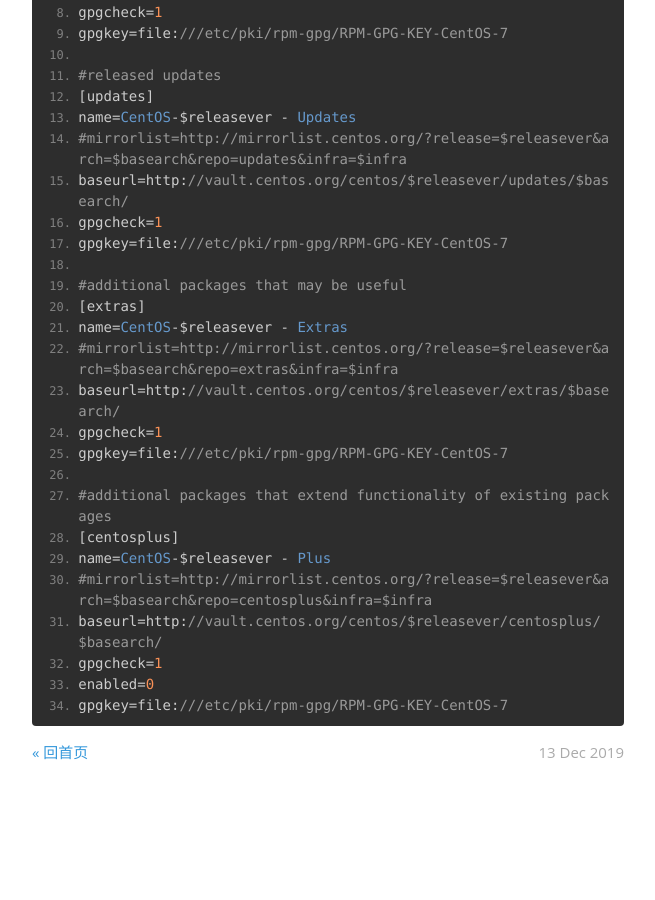
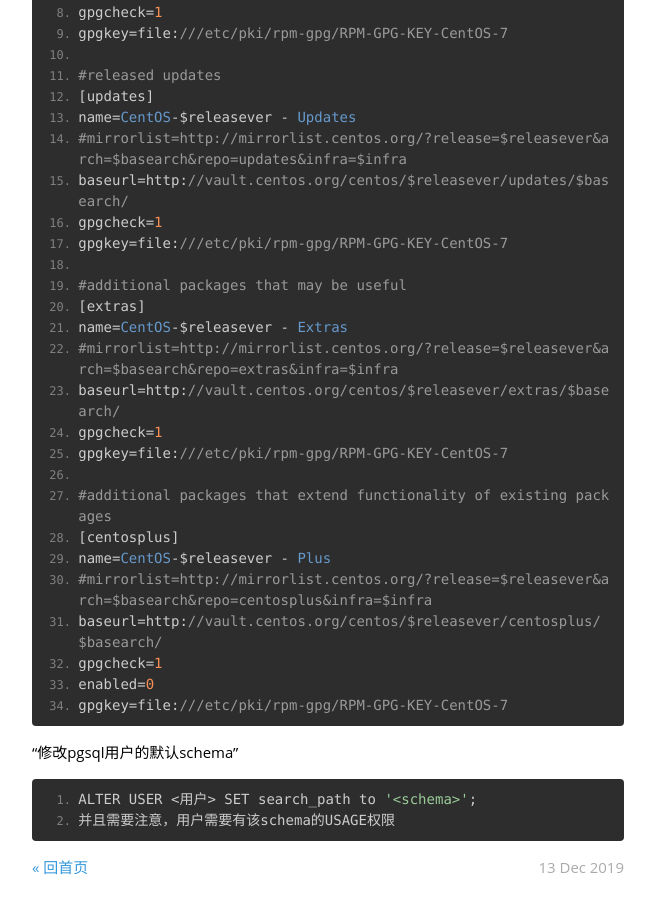
Before and after one commit to hiwjd/hiwjd.github.io, a Jekyll site: the page built from _posts/2019-12-13-centos7-deploy-note.markdown, in a window 1280 px wide and 900 px high, scrolled down 4885 px. Shown: the whole window, without its empty margins (312-967 px from the left). Built offline with Jekyll 4.4.1, drawn with Linux system fonts in a browser that asks for light colours; nearby versions of some CDN libraries; some web fonts are replaced; comment, search, counter and statistics services are not loaded; before the commit the page ends 5671 px from its top, so only the background shows below that.

Commit message:
Update 2019-12-13-centos7-deploy-note.markdown

````diff
--- a/_posts/2019-12-13-centos7-deploy-note.markdown
+++ b/_posts/2019-12-13-centos7-deploy-note.markdown
@@ -275,3 +275,10 @@ gpgcheck=1
 enabled=0
 gpgkey=file:///etc/pki/rpm-gpg/RPM-GPG-KEY-CentOS-7
 ```
+
+"修改pgsql用户的默认schema"
+
+```
+ALTER USER <用户> SET search_path to '<schema>';
+并且需要注意，用户需要有该schema的USAGE权限
+```
````
